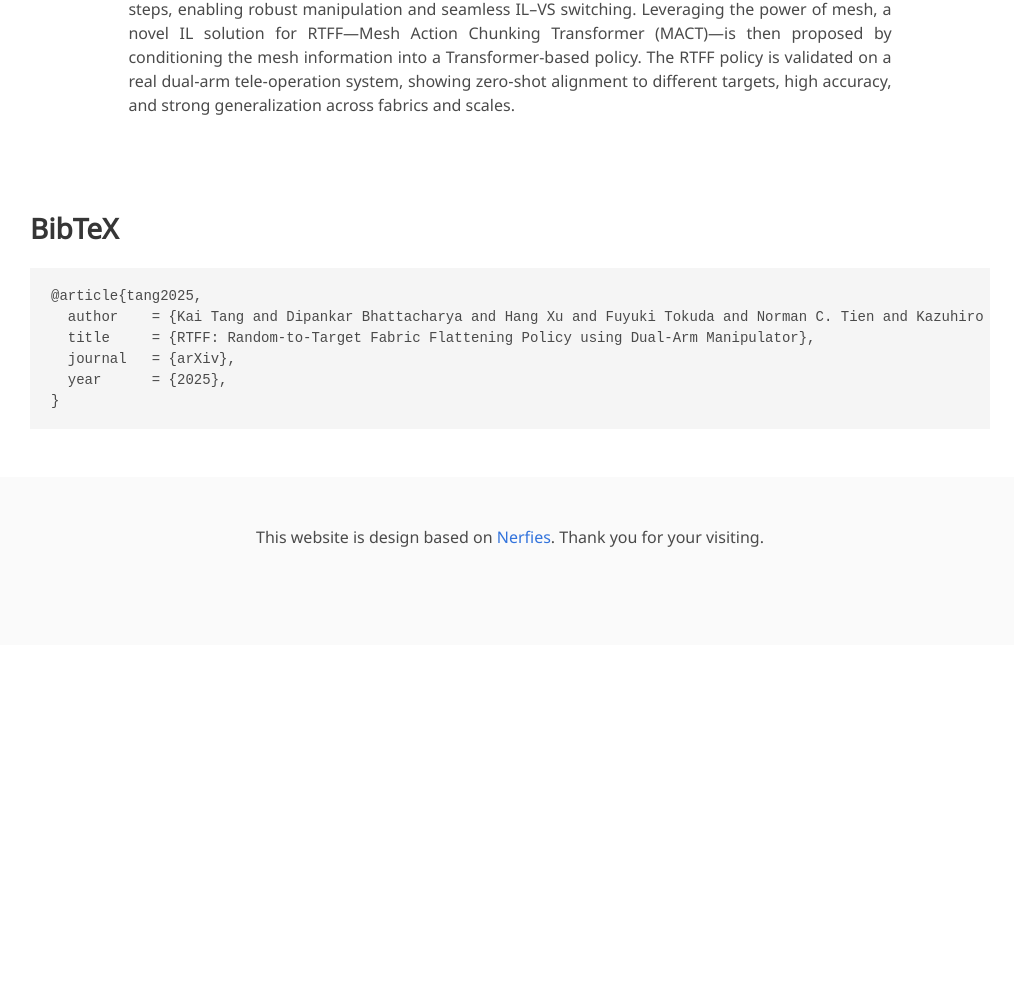
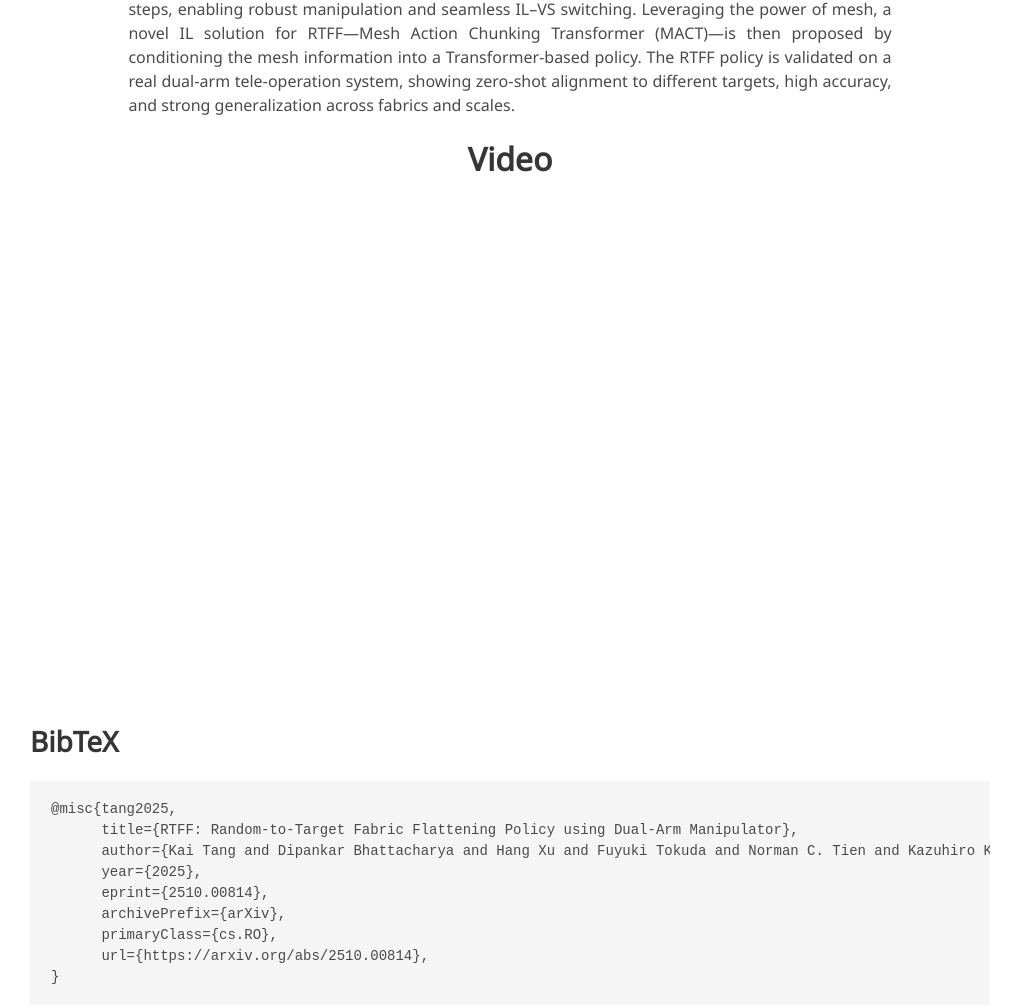
Before and after one commit to KaiTang98/RTFF_Policy, a plain HTML site: page index.html in a window 1280 px wide. Shown: the part 878-1886 px from the top of the page, without its empty margins (130-1144 px from the left). Before the commit the page ends 1523 px from the top, so only its background shows below. Drawn offline with nearby package versions, Linux system fonts and the light colour scheme; some icons are missing; a web font is replaced by a local one.

Commit message:
citation

```diff
--- a/index.html
+++ b/index.html
@@ -304,15 +304,15 @@
     <!--/ Abstract. -->
 
     <!-- Paper video. -->
-    <!-- <div class="columns is-centered has-text-centered">
+    <div class="columns is-centered has-text-centered">
       <div class="column is-four-fifths">
         <h2 class="title is-3">Video</h2>
         <div class="publication-video">
-          <iframe src="https://www.youtube.com/embed/MrKrnHhk8IA?rel=0&amp;showinfo=0"
-                  frameborder="0" allow="autoplay; encrypted-media" allowfullscreen></iframe>
+          <!-- <iframe src="https://www.youtube.com/embed/MrKrnHhk8IA?rel=0&amp;showinfo=0"
+                  frameborder="0" allow="autoplay; encrypted-media" allowfullscreen></iframe> -->
         </div>
       </div>
-    </div> -->
+    </div>
     <!--/ Paper video. -->
   </div>
 </section>
@@ -322,11 +322,14 @@
 <section class="section" id="BibTeX">
   <div class="container is-max-desktop content">
     <h2 class="title">BibTeX</h2>
-    <pre><code>@article{tang2025,
-  author    = {Kai Tang and Dipankar Bhattacharya and Hang Xu and Fuyuki Tokuda and Norman C. Tien and Kazuhiro Kosuge},
-  title     = {RTFF: Random-to-Target Fabric Flattening Policy using Dual-Arm Manipulator},
-  journal   = {arXiv},
-  year      = {2025},
+    <pre><code>@misc{tang2025,
+      title={RTFF: Random-to-Target Fabric Flattening Policy using Dual-Arm Manipulator},
+      author={Kai Tang and Dipankar Bhattacharya and Hang Xu and Fuyuki Tokuda and Norman C. Tien and Kazuhiro Kosuge},
+      year={2025},
+      eprint={2510.00814},
+      archivePrefix={arXiv},
+      primaryClass={cs.RO},
+      url={https://arxiv.org/abs/2510.00814},
 }</code></pre>
   </div>
 </section>
```
